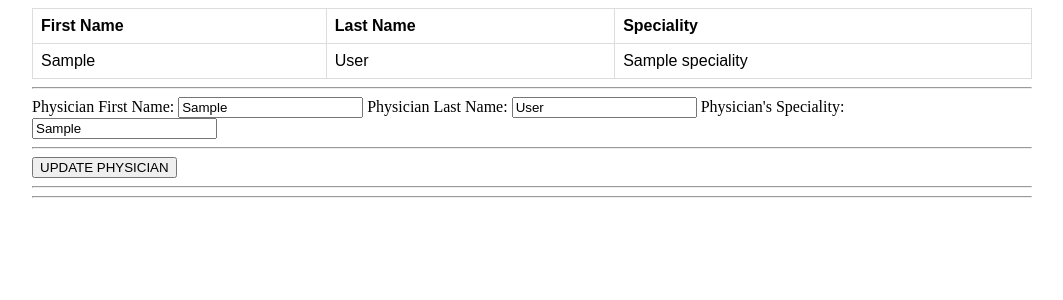
After one commit to apoorvpd/django_appointment_project, a Django app: template templates/main/physician/edit_physician.html in a window 1280 px wide. The commit adds this page. Shown: the top 300 px of the page, without its empty margins (108-1171 px from the left). Run offline with Django 3.2, Linux system fonts and the light colour scheme; the template is opened without the code that fills it: most values are stand-ins (such as "Sample title", 1, 10 or a date in 2020).

Commit message:
physican edit/delete completed

```diff
--- a/appointment_project/urls.py
+++ b/appointment_project/urls.py
@@ -24,5 +24,7 @@ urlpatterns = [
 
     path('add_physician/', PhysicianCreateView.as_view(), name='add_physician'),
     path('list_physician/', PhysicianListView.as_view(), name='list_physician'),
-    path('edit_physician/<slug:first_name>/<slug:last_name>/<slug:speciality>', PhysicianEditView.as_view(), name='edit_physician'),
+    # path('edit_physician/<slug:first_name>/<slug:last_name>/<slug:speciality>', PhysicianEditView.as_view(), name='edit_physician'),
+    path('edit_physician/', PhysicianEditView.as_view(), name='edit_physician'),
+    path('edit_physician/<int:id>', PhysicianEditView.as_view(), name='edit_physician'),
 ]
--- /dev/null
+++ b/templates/main/physician/edit_physician.html
@@ -0,0 +1,40 @@
+{% extends 'base.html' %}
+
+{% block content %}
+    {% if error %}
+        {{ error }}
+    {% endif %}
+
+    <table>
+        <tr>
+            <th>First Name</th>
+            <th>Last Name</th>
+            <th>Speciality</th>
+        </tr>
+
+        <tr>
+            <td>{{ physician.first_name }}</td>
+            <td>{{ physician.last_name }}</td>
+            <td>{{ physician.speciality }}</td>
+        </tr>
+    </table>
+
+     <hr>
+    <form action="{% url 'edit_physician' id=physician.id%}" method="post">
+
+        {% csrf_token %}
+        <label for="first_name">Physician First Name:</label>
+        <input type="text" id="first_name" name="first_name" value={{ physician.first_name }} >
+
+        <label for="last_name">Physician Last Name:</label>
+        <input type="text" id="last_name" name="last_name" value={{ physician.last_name }}>
+
+        <label for="speciality">Physician's Speciality:</label>
+        <input type="text" id="speciality" name="speciality" value={{ physician.speciality }}>
+        <hr>
+        <button type="submit">UPDATE PHYSICIAN</button>
+        <hr>
+    </form>
+    <hr>
+
+{% endblock %}
--- a/templates/main/physician/list_physicians.html
+++ b/templates/main/physician/list_physicians.html
@@ -18,7 +18,7 @@
             <td>{{ i.first_name }}</td>
             <td>{{ i.last_name }}</td>
             <td>{{ i.speciality }}</td>
-            <td><a href="{% url 'edit_physician' first_name=i.first_name last_name=i.last_name speciality=i.speciality%}">Edit/Delete Physician</a></td>
+            <td><a href="{% url 'edit_physician' id=i.id %}">Edit/Delete Physician</a></td>
         </tr>
     {% endfor %}
     </table>
```
Also changed, not shown: office_app/views.py (+13 -17 lines).
